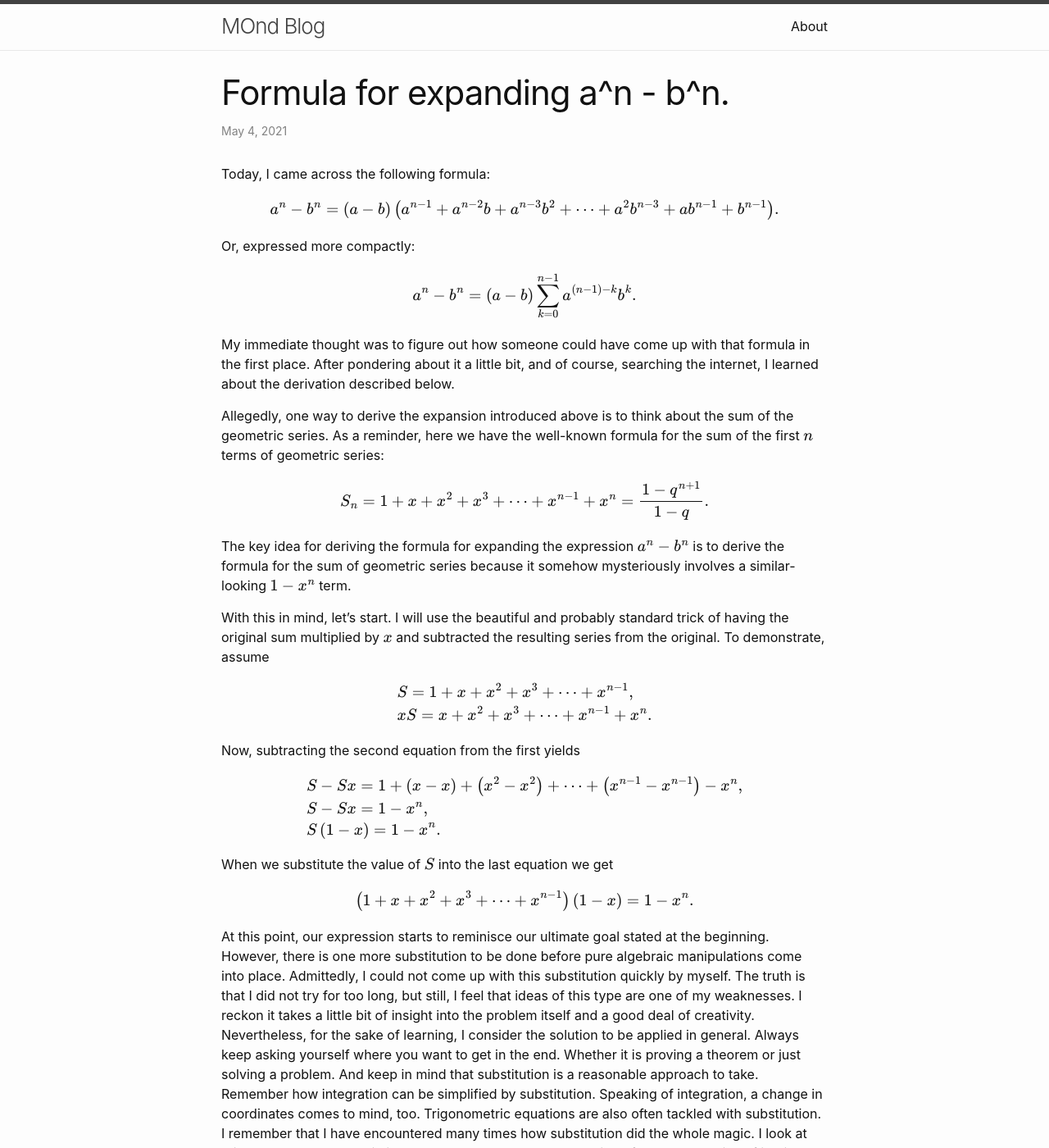
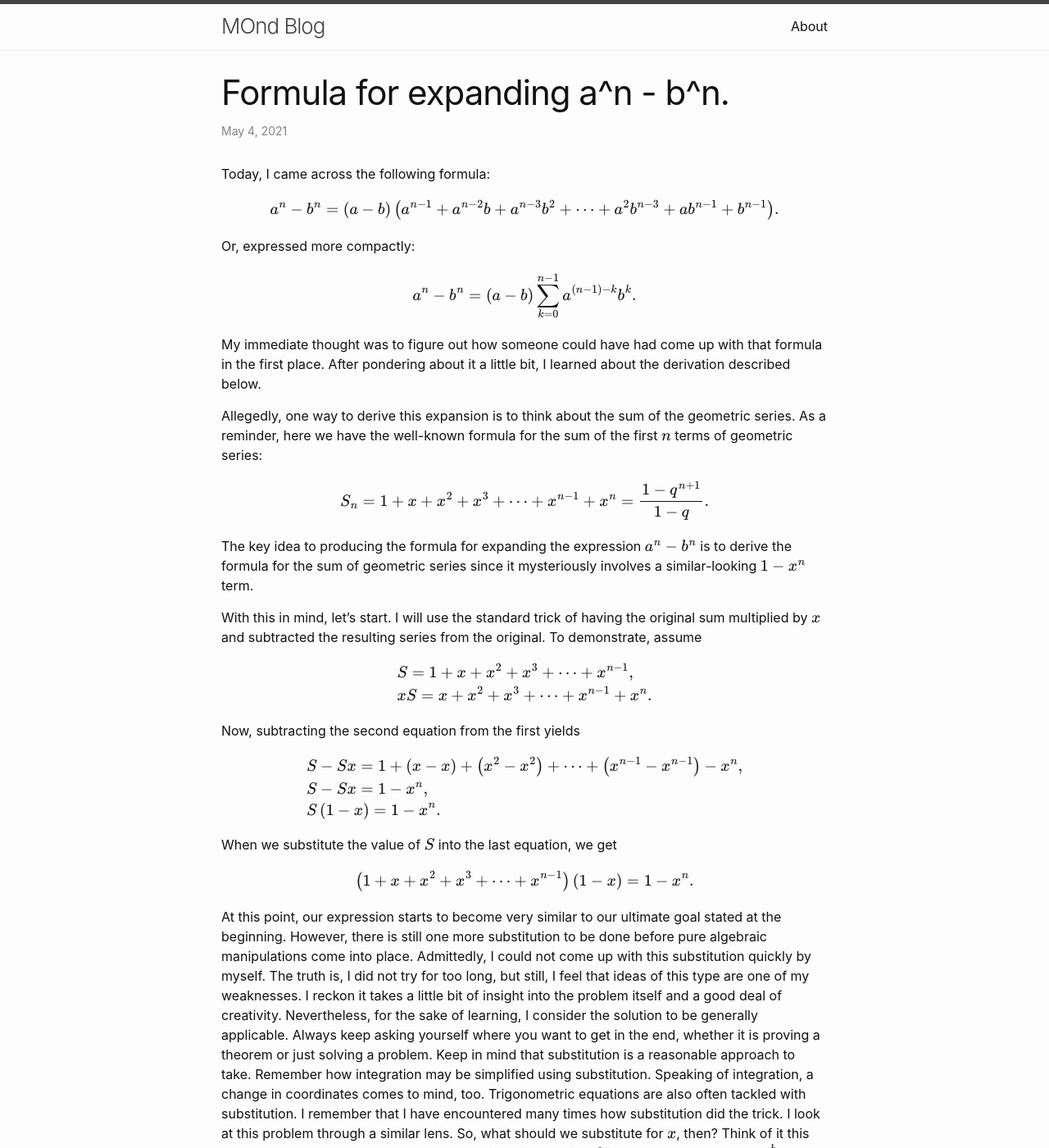
Before and after one commit to mondrasovic/mondrasovic.github.io, a Jekyll site: the page built from _posts/2021-05-04-an_minus_bn_formula.md, in a window 1280 px wide and 1400 px high. Shown: the whole window at 82% size. Built offline with Jekyll 4.4.1, drawn with Linux system fonts in a browser that asks for light colours; nearby versions of some CDN libraries; formulas are drawn with MathJax 3; some of the changed text lies outside the part shown.

Commit message:
Update old post about a^n - b^n expansion.

```diff
--- a/_posts/2021-05-04-an_minus_bn_formula.md
+++ b/_posts/2021-05-04-an_minus_bn_formula.md
@@ -19,17 +19,17 @@
 a^n - b^n = \left( a - b \right) \sum_{k = 0}^{n - 1} a^{\left( n - 1\right) - k} b^k.
 $$
 
-My immediate thought was to figure out how someone could have come up with that formula in the first place. After pondering about it a little bit, and of course, searching the internet, I learned about the derivation described below.
+My immediate thought was to figure out how someone could have had come up with that formula in the first place. After pondering about it a little bit, I learned about the derivation described below.
 
-Allegedly, one way to derive the expansion introduced above is to think about the sum of the geometric series. As a reminder, here we have the well-known formula for the sum of the first $$n$$ terms of geometric series:
+Allegedly, one way to derive this expansion is to think about the sum of the geometric series. As a reminder, here we have the well-known formula for the sum of the first $$n$$ terms of geometric series:
 
 $$
 S_n = 1 + x + x^2 + x^3 + \dots + x^{n - 1} + x^{n} = \frac{1 - q^{n + 1}}{1 - q}.
 $$
 
-The key idea for deriving the formula for expanding the expression $$a^n - b^n$$ is to derive the formula for the sum of geometric series because it somehow mysteriously involves a similar-looking $$1 - x^n$$ term.
+The key idea to producing the formula for expanding the expression $$a^n - b^n$$ is to derive the formula for the sum of geometric series since it mysteriously involves a similar-looking $$1 - x^n$$ term.
 
-With this in mind, let's start. I will use the beautiful and probably standard trick of having the original sum multiplied by $$x$$ and subtracted the resulting series from the original. To demonstrate, assume
+With this in mind, let's start. I will use the standard trick of having the original sum multiplied by $$x$$ and subtracted the resulting series from the original. To demonstrate, assume
 
 $$
 \begin{aligned}
@@ -51,13 +51,13 @@
 \end{aligned}
 $$
 
-When we substitute the value of $$S$$ into the last equation we get
+When we substitute the value of $$S$$ into the last equation, we get
 
 $$
 \left( 1 + x + x^2 + x^3 + \dots + x^{n - 1} \right) \left( 1 - x \right) = 1 - x^n.
 $$
 
-At this point, our expression starts to reminisce our ultimate goal stated at the beginning. However, there is one more substitution to be done before pure algebraic manipulations come into place. Admittedly, I could not come up with this substitution quickly by myself. The truth is that I did not try for too long, but still, I feel that ideas of this type are one of my weaknesses. I reckon it takes a little bit of insight into the problem itself and a good deal of creativity. Nevertheless, for the sake of learning, I consider the solution to be applied in general. Always keep asking yourself where you want to get in the end. Whether it is proving a theorem or just solving a problem. And keep in mind that substitution is a reasonable approach to take. Remember how integration can be simplified by substitution. Speaking of integration, a change in coordinates comes to mind, too. Trigonometric equations are also often tackled with substitution. I remember that I have encountered many times how substitution did the whole magic. I look at this problem through a similar lens. So, what should we substitute for $$x$$, then? Think of it this way. We want to transform the expression $$1 - x^n$$ into $$a^n - b^n$$. Thus, let's go with $$x = \frac{b}{a}$$, which yields
+At this point, our expression starts to become very similar to our ultimate goal stated at the beginning. However, there is still one more substitution to be done before pure algebraic manipulations come into place. Admittedly, I could not come up with this substitution quickly by myself. The truth is, I did not try for too long, but still, I feel that ideas of this type are one of my weaknesses. I reckon it takes a little bit of insight into the problem itself and a good deal of creativity. Nevertheless, for the sake of learning, I consider the solution to be generally applicable. Always keep asking yourself where you want to get in the end, whether it is proving a theorem or just solving a problem. Keep in mind that substitution is a reasonable approach to take. Remember how integration may be simplified using substitution. Speaking of integration, a change in coordinates comes to mind, too. Trigonometric equations are also often tackled with substitution. I remember that I have encountered many times how substitution did the trick. I look at this problem through a similar lens. So, what should we substitute for $$x$$, then? Think of it this way. We want to transform the expression $$1 - x^n$$ into $$a^n - b^n$$. Thus, let's go with $$x = \frac{b}{a}$$, which produces
 
 $$\begin{aligned}
 \left[ 1 + \frac{b}{a} + {\left( \frac{b}{a} \right) }^2 + {\left( \frac{b}{a} \right) }^3 + \dots + {\left( \frac{b}{a} \right) }^{n - 1} \right] \left( 1 - {\frac{b}{a}} \right) = 1 - {\left( \frac{b}{a} \right) }^n,\\
@@ -81,4 +81,4 @@
 \left( a - b \right)  \left( a^{n - 1} + a^{n - 2}b + a^{n - 3}b^2 + a^{n - 4}b^3 + \dots + b^{n - 1} \right) = a^n - b^n.\\
 \end{aligned}$$
 
-This problem reminds me of one talk by Simon Sinek regarding how people cannot ignore the negative ([see here](https://www.youtube.com/watch?v=W05FYkqv7hM)). Let me elaborate. He started to talk by showing that people cannot avoid thinking of an elephant when told: "do not think of an elephant". Later on, he expanded on this idea by discussing how skiers should not focus on "not hitting the trees" but should focus on "staying on the path". In essence, I have encountered something similar with this problem as well.
+This problem reminds me of one talk by Simon Sinek regarding how people cannot ignore the negative ([see here](https://www.youtube.com/watch?v=W05FYkqv7hM)). Let me elaborate. He started to talk by showing that people cannot avoid thinking of an elephant when told: "*do not think of an elephant*." Later on, he expanded on this idea by discussing how skiers should not focus on "*not hitting the trees*" but they should focus on "staying on the path." In essence, I have encountered something similar with this problem as well. Just focusing on where I want to get in the end seems to be sufficient to guide me through the whole derivation of this formula. I do hope I will be able to recreate this in several months without brushing up!
```
Also changed, not shown: other parts of _posts/2021-05-04-an_minus_bn_formula.md (+2 -2 lines), _posts/2021-07-08-welcome-to-jekyll.md (deleted, +0 -29 lines).
